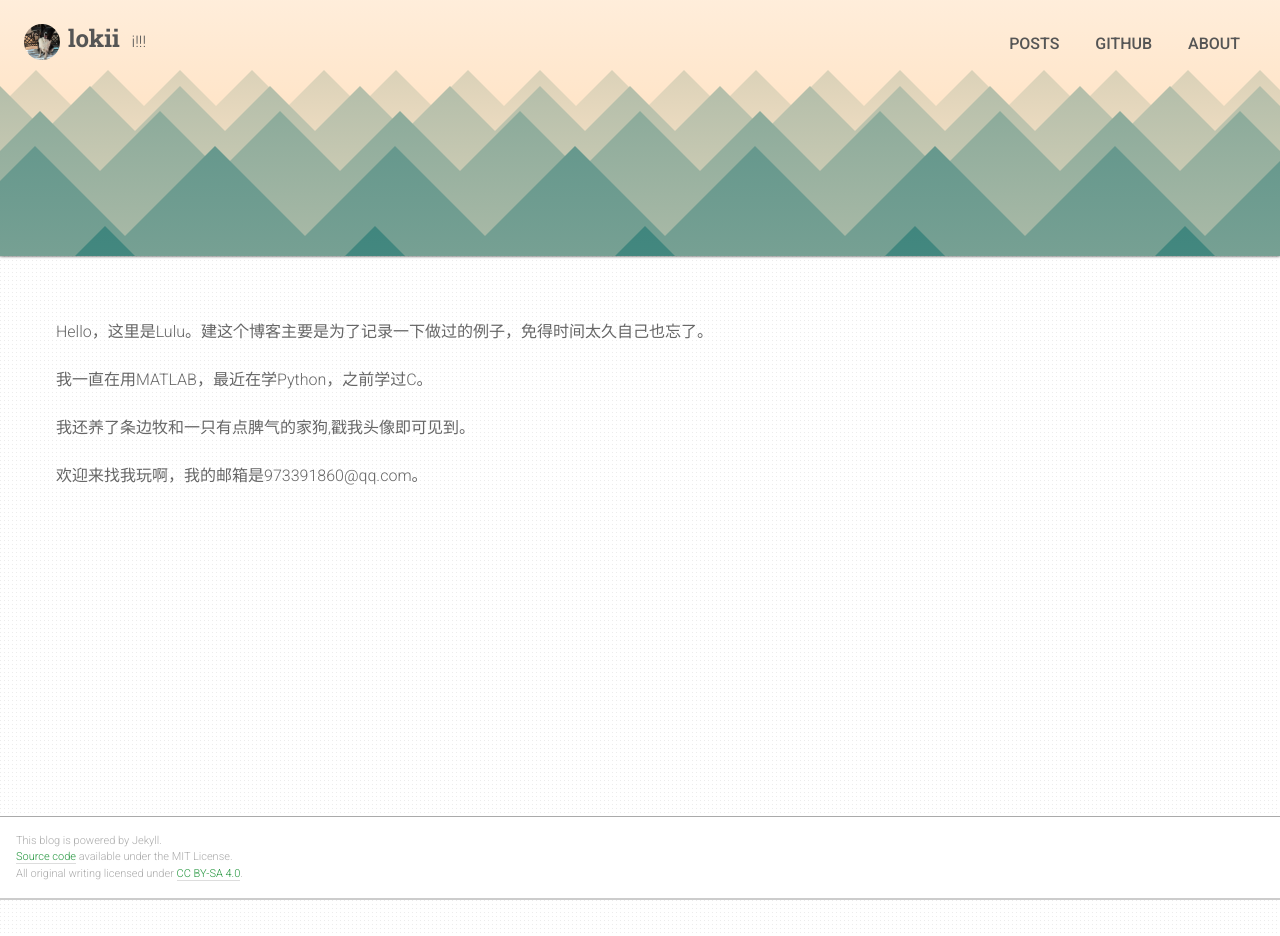
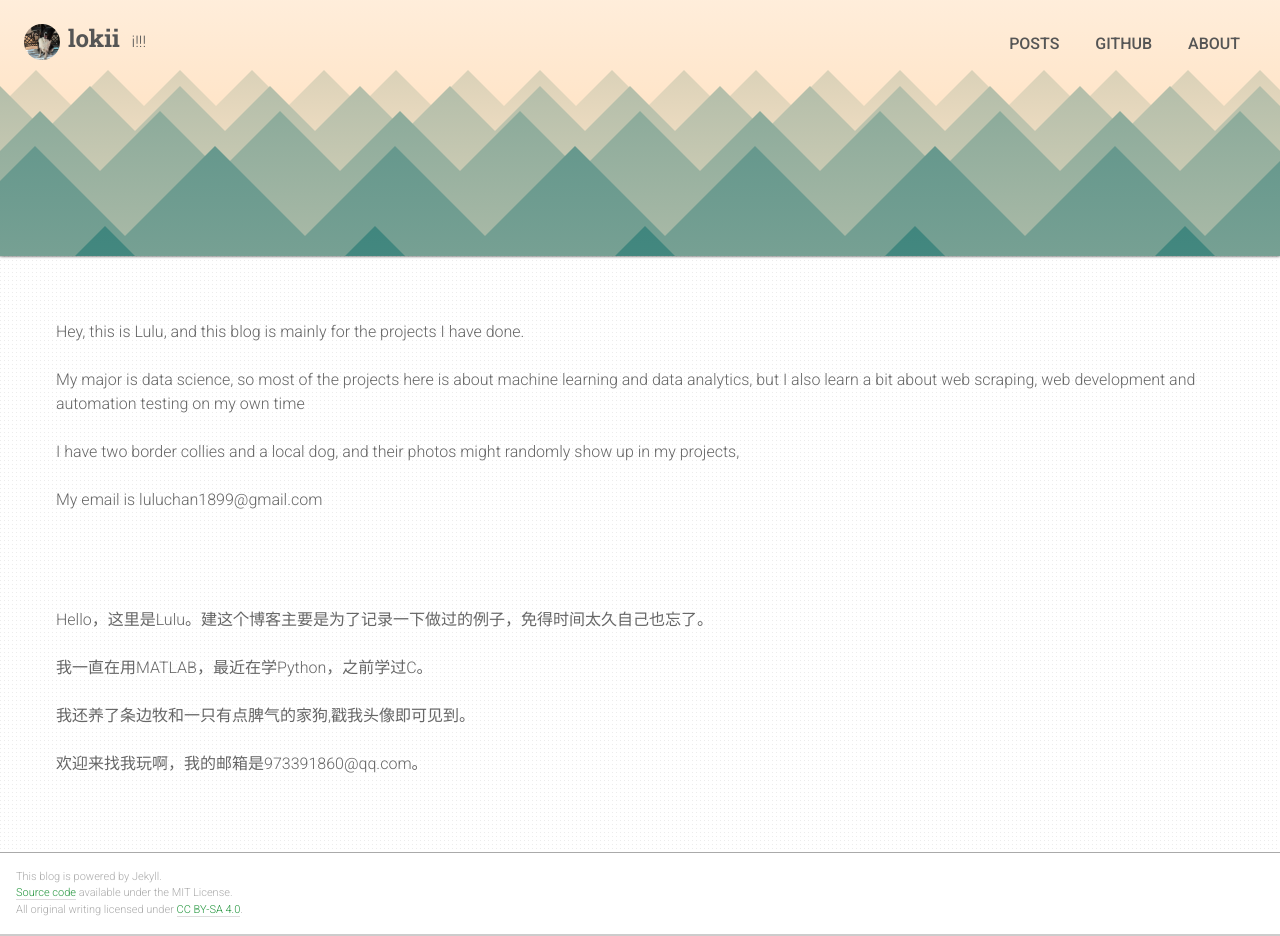
Before and after one commit to rlue/jekyll-solana, a Jekyll site: the page built from about.html, in a window 1280 px wide. Built offline with Jekyll 4.4.1, drawn with Linux system fonts in a browser that asks for light colours.

Commit message:
Update about.html

```diff
--- a/about.html
+++ b/about.html
@@ -3,7 +3,10 @@ layout: listing
 title: ABOUT
 teaser: loki
 ---
-
+<p>Hey, this is Lulu, and this blog is mainly for the projects I have done.<br>
+<br>My major is data science, so most of the projects here is about machine learning and data analytics, but I also learn a bit about web scraping, web development and automation testing on my own time<br>
+<br>I have two border collies and a local dog, and their photos might randomly show up in my projects,<br>
+<br>My email is luluchan1899@gmail.com<p>
 
 <p>Hello，这里是Lulu。建这个博客主要是为了记录一下做过的例子，免得时间太久自己也忘了。<br>
 <br>我一直在用MATLAB，最近在学Python，之前学过C。<br>
```
